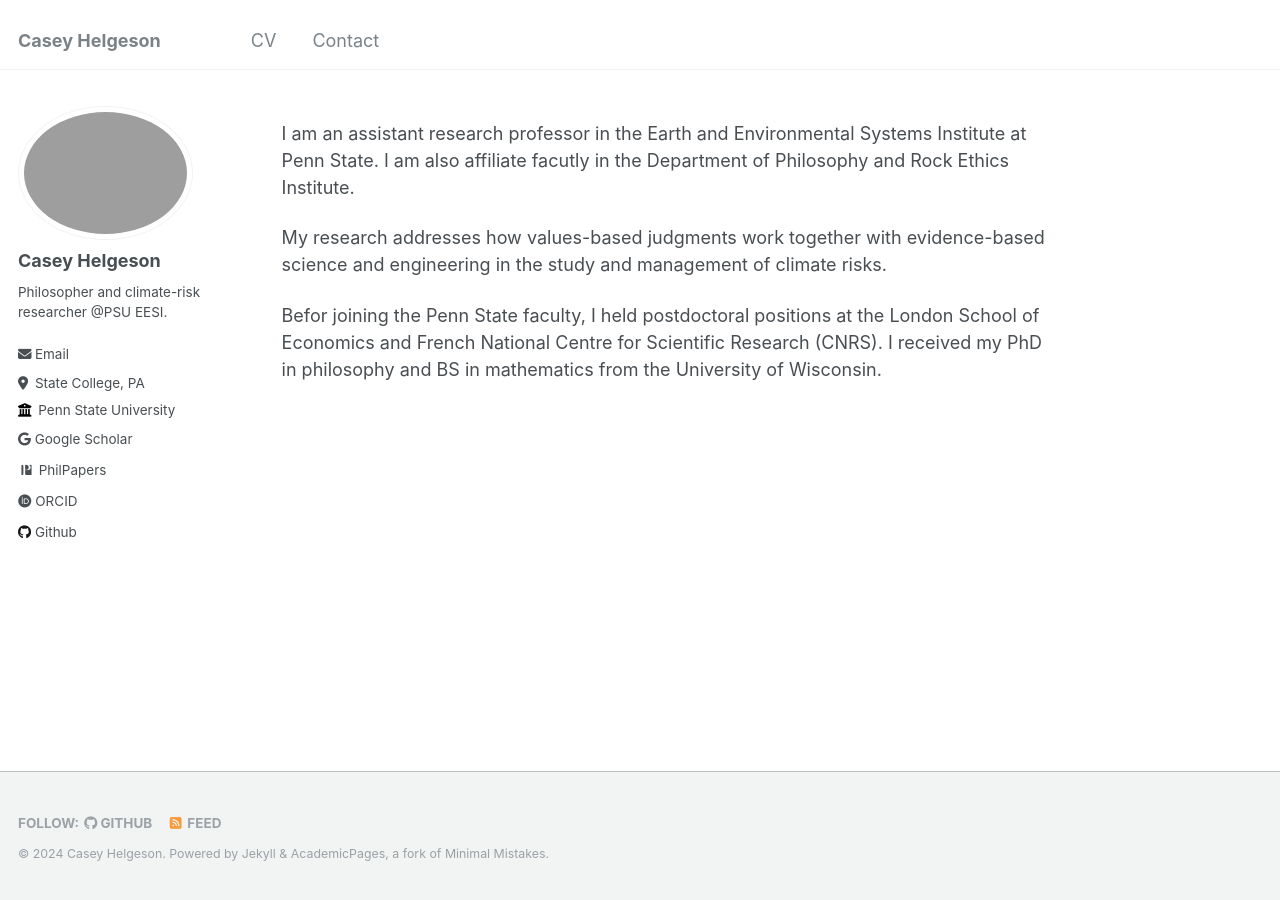
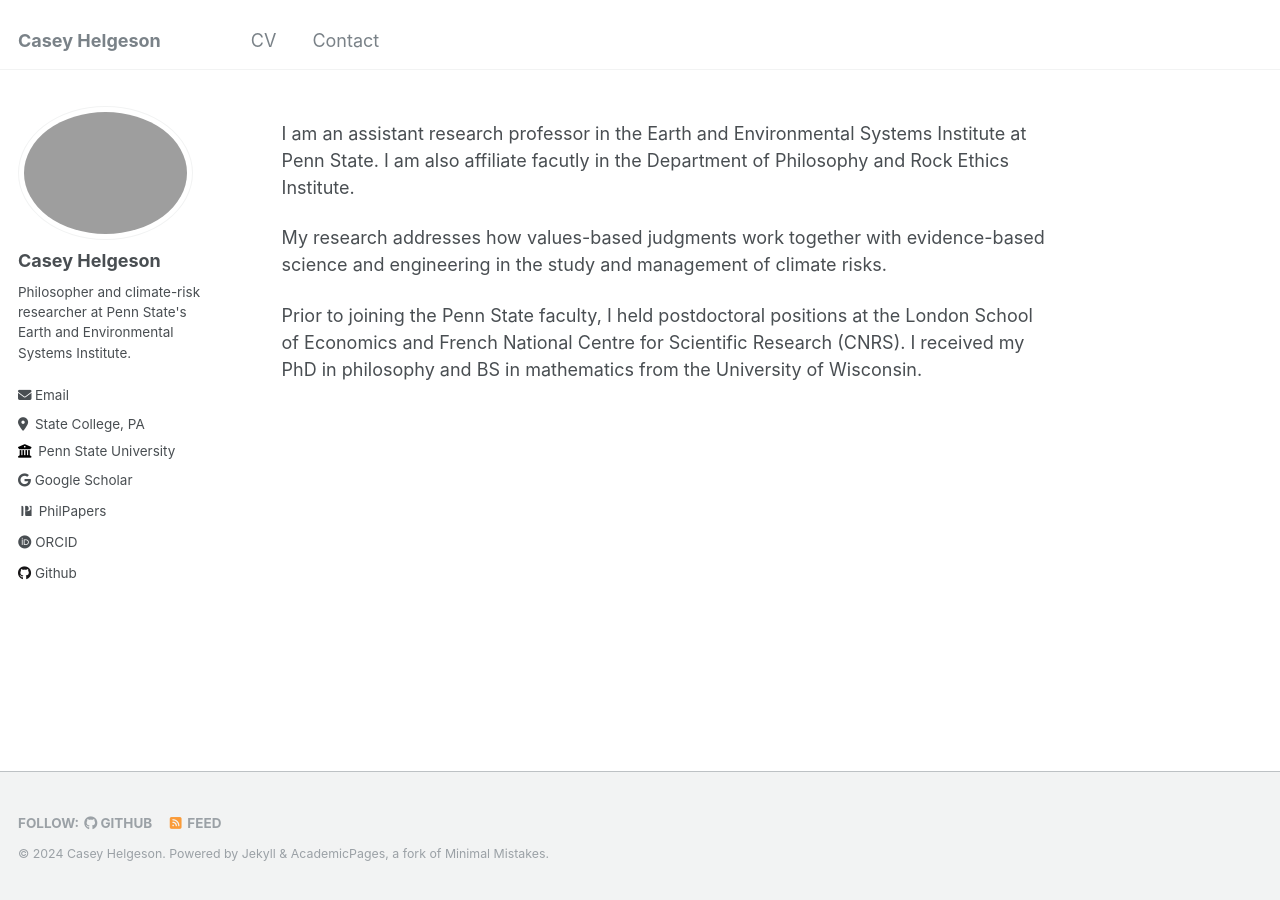
Before and after one commit to caseyhelgeson/caseyhelgeson.github.io, a Jekyll site: the page built from _pages/about.md, in a window 1280 px wide. Built offline with Jekyll 4.4.1, drawn with Linux system fonts in a browser that asks for light colours; some web fonts are replaced.

Commit message:
about edits

```diff
--- a/_config.yml
+++ b/_config.yml
@@ -24,8 +24,7 @@ author:
   avatar           : "profile.png"
   name             : "Casey Helgeson"
   pronouns         : # example: "she/her"
-  bio              : "Philosopher and climate-risk
-                      researcher @PSU EESI."
+  bio              : "Philosopher and climate-risk researcher at Penn State's Earth and Environmental Systems Institute."
   location         : "State College, PA"
   employer         : "Penn State University"
   uri              : # URL
--- a/_pages/about.md
+++ b/_pages/about.md
@@ -11,4 +11,4 @@ I am an assistant research professor in the Earth and Environmental Systems Inst
 
 My research addresses how values-based judgments work together with evidence-based science and engineering in the study and management of climate risks.
 
-Befor joining the Penn State faculty, I held postdoctoral positions at the London School of Economics and French National Centre for Scientific Research (CNRS). I received my PhD in philosophy and BS in mathematics from the University of Wisconsin.
+Prior to joining the Penn State faculty, I held postdoctoral positions at the London School of Economics and French National Centre for Scientific Research (CNRS). I received my PhD in philosophy and BS in mathematics from the University of Wisconsin.
```
